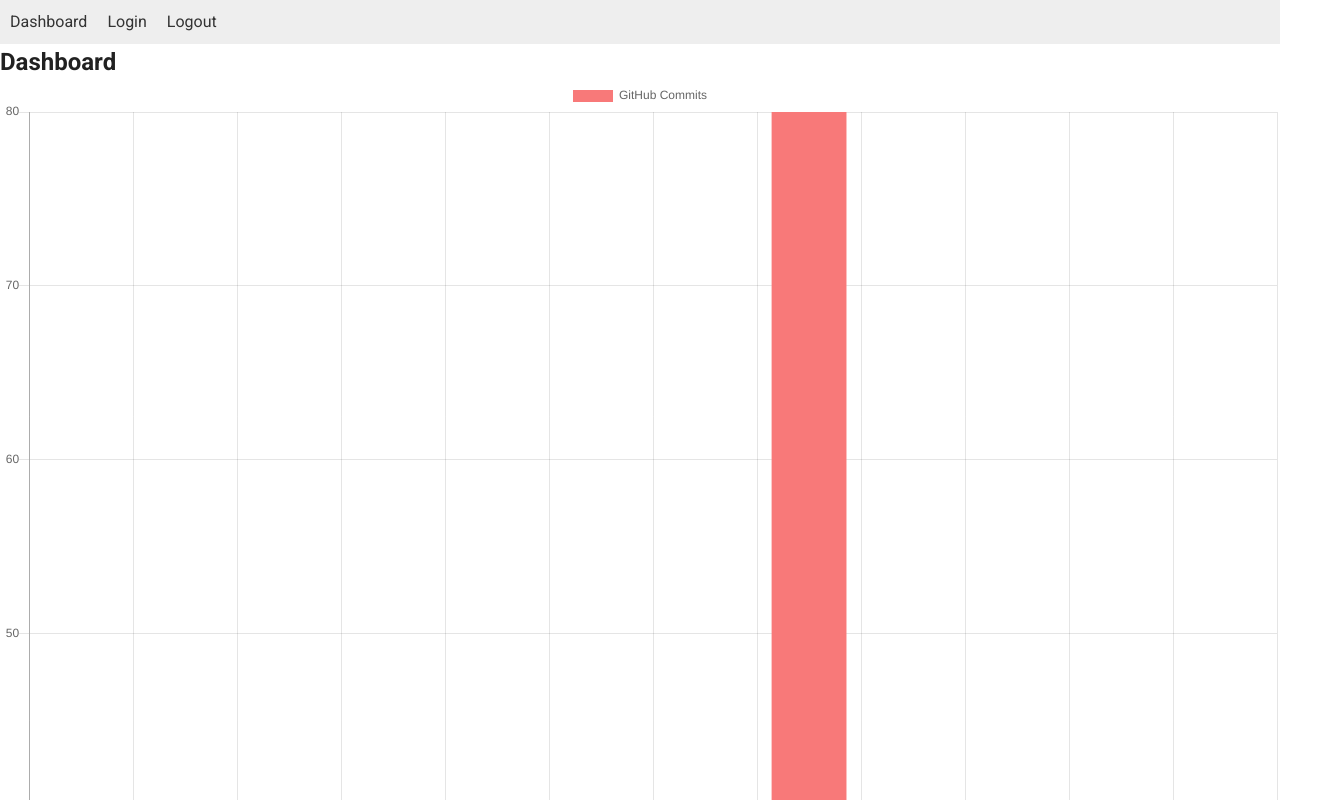
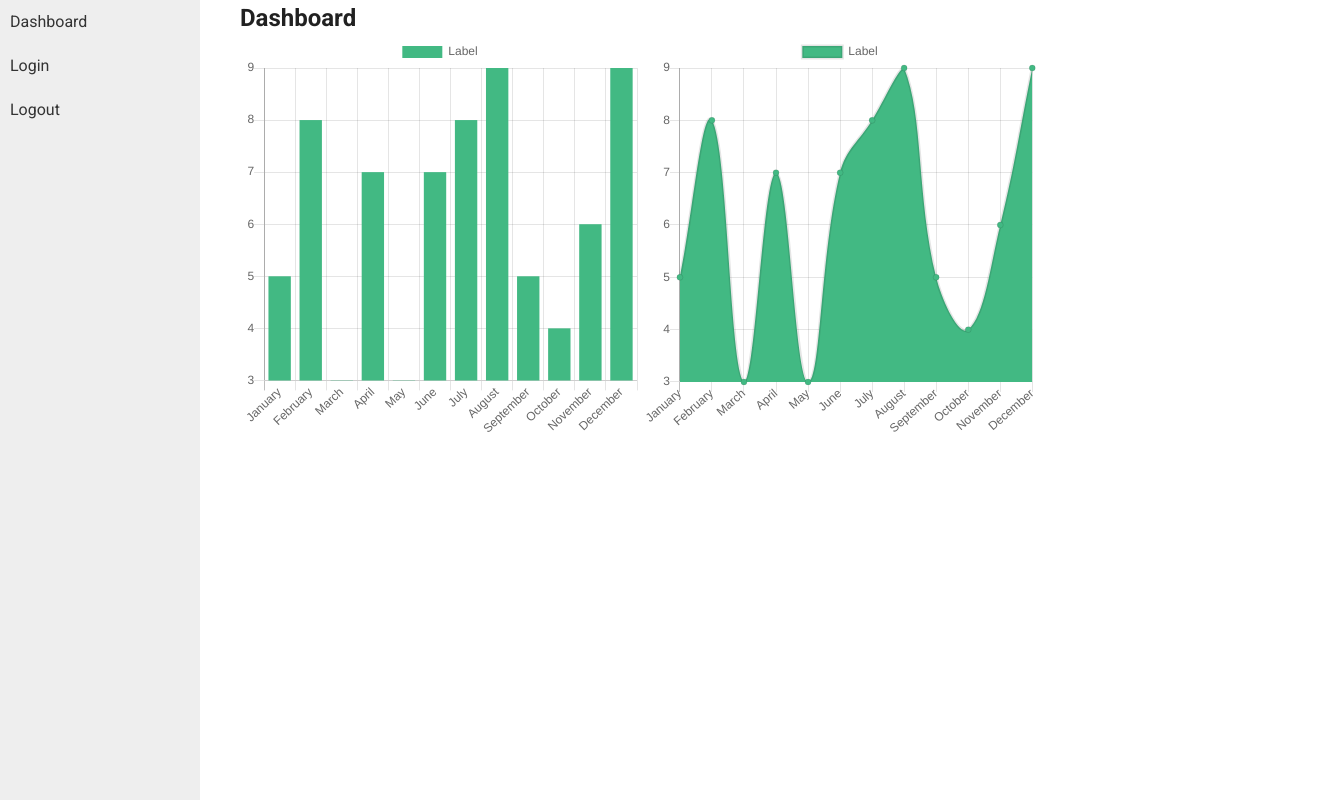
Before and after one commit to birkmann/vue-dashboard, a Vue app: page / in a window 1280 px wide. Shown: the top 800 px of the page, 1320 px wide, since content can reach past the window. Built offline with nearby package versions, Linux system fonts and the light colour scheme.

Commit message:
charts - sidebar left

```diff
--- a/src/App.vue
+++ b/src/App.vue
@@ -1,8 +1,10 @@
 <template>
   <v-app>
     <div class="page">
-      <Sidebar />
-      <router-view></router-view>
+      <div class="wrapper">
+        <Sidebar />
+        <router-view></router-view>
+      </div>
     </div>
   </v-app>
 </template>
--- /dev/null
+++ b/src/charts/ChartBar.js
@@ -0,0 +1,31 @@
+import { Bar } from "vue-chartjs";
+
+export default {
+  extends: Bar,
+  mounted() {
+    // Overwriting base render method with actual data.
+    this.renderChart({
+      labels: [
+        "January",
+        "February",
+        "March",
+        "April",
+        "May",
+        "June",
+        "July",
+        "August",
+        "September",
+        "October",
+        "November",
+        "December"
+      ],
+      datasets: [
+        {
+          label: "Label",
+          backgroundColor: "#42b983",
+          data: [5, 8, 3, 7, 3, 7, 8, 9, 5, 4, 6, 9]
+        }
+      ]
+    });
+  }
+};
--- a/src/components/CommitChart.js
+++ b/src/charts/ChartLine.js
@@ -1,7 +1,7 @@
-import { Bar } from "vue-chartjs";
+import { Line } from "vue-chartjs";
 
 export default {
-  extends: Bar,
+  extends: Line,
   mounted() {
     // Overwriting base render method with actual data.
     this.renderChart({
@@ -21,9 +21,9 @@ export default {
       ],
       datasets: [
         {
-          label: "GitHub Commits",
-          backgroundColor: "#f87979",
-          data: [40, 20, 12, 39, 10, 40, 39, 80, 40, 20, 12, 11]
+          label: "Label",
+          backgroundColor: "#42b983",
+          data: [5, 8, 3, 7, 3, 7, 8, 9, 5, 4, 6, 9]
         }
       ]
     });
--- a/src/components/Home.vue
+++ b/src/components/Home.vue
@@ -1,18 +1,34 @@
 <template>
   <div class="content">
     <h2>Dashboard</h2>
-    <CommitChart />
+    <div class="chart-wrapper">
+      <div class="chart">
+        <ChartBar />
+      </div>
+      <div class="chart">
+        <ChartLine />
+      </div>
+    </div>
   </div>
 </template>
 
 <script>
-import CommitChart from "./CommitChart";
+import ChartBar from "../charts/ChartBar";
+import ChartLine from "../charts/ChartLine";
 export default {
   name: "Home",
   components: {
-    CommitChart
+    ChartBar,
+    ChartLine
   }
 };
 </script>
 
-<style scoped></style>
+<style lang="scss" scoped>
+.chart-wrapper {
+  display: flex;
+  .chart {
+    flex: 0 0 25%;
+  }
+}
+</style>
--- a/src/components/Sidebar.vue
+++ b/src/components/Sidebar.vue
@@ -18,7 +18,6 @@ export default {
 .sidebar {
   background: #eee;
   nav {
-    display: flex;
     a {
       text-decoration: none;
       color: #333;
```
